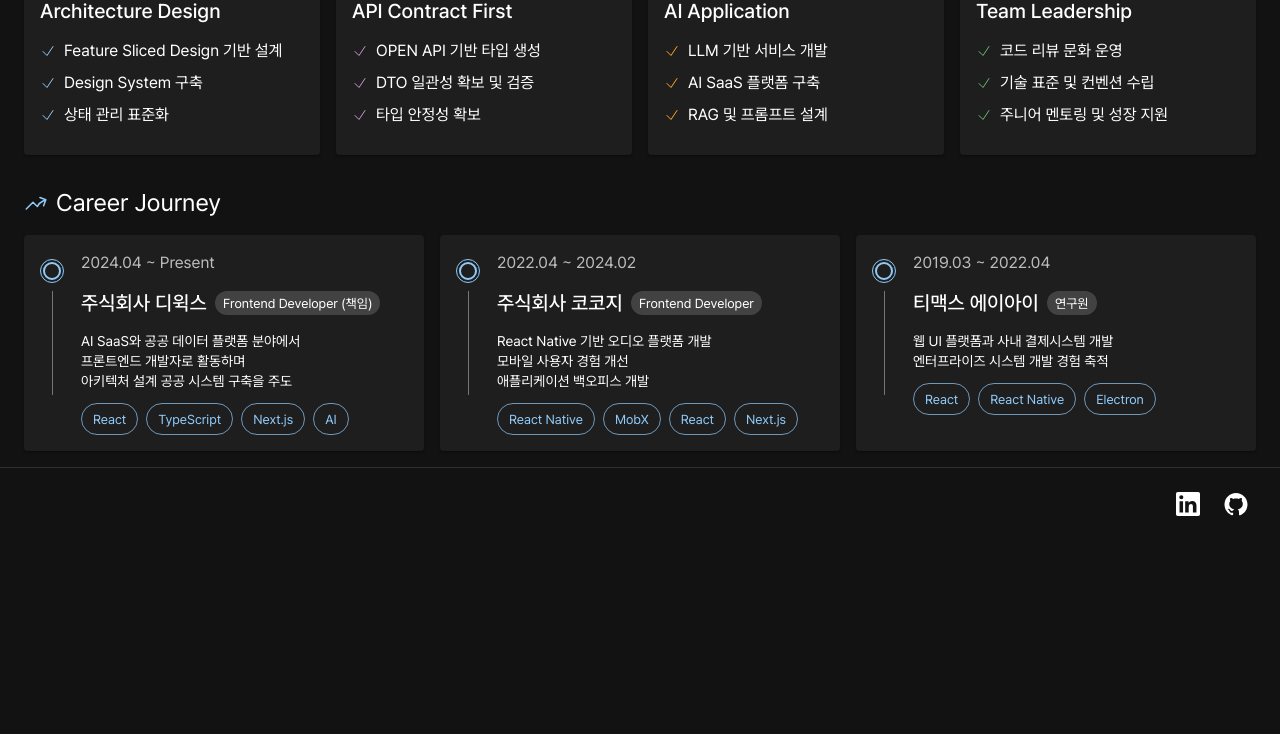
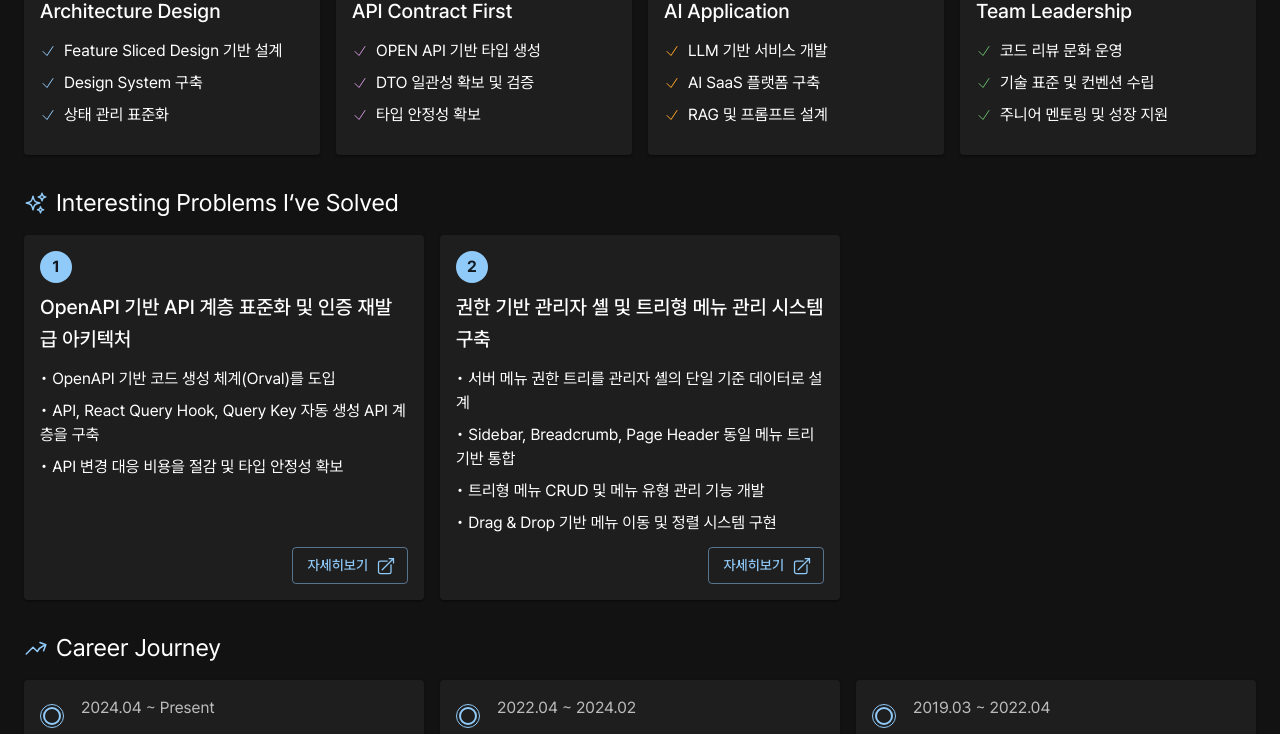
Before and after one commit to Auxilia606/ythong-me, a Next.js app: page / in a window 1280 px wide. Shown: the part 683-1417 px from the top of the page. Before the commit the page ends 1223 px from the top, so only its background shows below. Built offline with nearby package versions, Linux system fonts and the light colour scheme; what @mui/material-nextjs would draw is missing.

Commit message:
Feat: interesting problems 영역 추가

```diff
--- a/src/pages/home/ui/home-page.tsx
+++ b/src/pages/home/ui/home-page.tsx
@@ -4,6 +4,7 @@ import { Container, Stack } from "@mui/material";
 import { HeroBanner } from "./hero-banner";
 import { TechnicalHighlights } from "./technical-highlights";
 import { CareerJourney } from "./career-journey";
+import { InterestingProblems } from "./interesting-problems";
 
 function HomePage() {
   return (
@@ -11,6 +12,7 @@ function HomePage() {
       <Stack spacing={4}>
         <HeroBanner />
         <TechnicalHighlights />
+        <InterestingProblems />
         <CareerJourney />
       </Stack>
     </Container>
--- /dev/null
+++ b/src/pages/home/ui/interesting-problems.tsx
@@ -0,0 +1,123 @@
+import ArrowTopRightOnSquare from "@/shared/icon/arrow-top-right-on-square";
+import Sparkles from "@/shared/icon/sparkles";
+import {
+  Button,
+  Grid,
+  List,
+  ListItem,
+  ListItemText,
+  Paper,
+  Stack,
+  Typography,
+} from "@mui/material";
+import Link from "next/link";
+
+function InterestingProblems() {
+  return (
+    <Stack useFlexGap spacing={2}>
+      <Stack
+        direction="row"
+        useFlexGap
+        spacing={1}
+        sx={{ alignItems: "center" }}
+      >
+        <Sparkles color="primary" />
+        <Typography variant="h5" component="div">
+          Interesting Problems I&lsquo;ve Solved
+        </Typography>
+      </Stack>
+
+      <Grid container spacing={2}>
+        {problems.map((v, i) => (
+          <Grid key={i} size={4}>
+            <Paper
+              sx={{
+                flex: 1,
+                p: 2,
+                height: "100%",
+              }}
+            >
+              <Stack
+                spacing={1}
+                sx={{
+                  alignItems: "flex-start",
+                  height: "100%",
+                }}
+              >
+                <Stack
+                  sx={{
+                    borderRadius: 100,
+                    bgcolor: "primary.main",
+                    width: 32,
+                    height: 32,
+                    alignItems: "center",
+                    justifyContent: "center",
+                  }}
+                >
+                  <Typography
+                    sx={{
+                      color: "primary.contrastText",
+                      fontWeight: 700,
+                    }}
+                  >
+                    {i + 1}
+                  </Typography>
+                </Stack>
+                <Typography variant="h6" component="div">
+                  {v.title}
+                </Typography>
+                <List
+                  disablePadding
+                  sx={{
+                    flex: 1,
+                  }}
+                >
+                  {v.descr.map((v2, i2) => (
+                    <ListItem key={i2} disablePadding disableGutters>
+                      <ListItemText primary={v2} />
+                    </ListItem>
+                  ))}
+                </List>
+                {v.link && (
+                  <Button
+                    variant="outlined"
+                    endIcon={<ArrowTopRightOnSquare />}
+                    LinkComponent={Link}
+                    href={v.link}
+                    sx={{ alignSelf: "flex-end" }}
+                  >
+                    자세히보기
+                  </Button>
+                )}
+              </Stack>
+            </Paper>
+          </Grid>
+        ))}
+      </Grid>
+    </Stack>
+  );
+}
+
+export { InterestingProblems };
+
+const problems = [
+  {
+    title: "OpenAPI 기반 API 계층 표준화 및 인증 재발급 아키텍처",
+    descr: [
+      "• OpenAPI 기반 코드 생성 체계(Orval)를 도입",
+      "• API, React Query Hook, Query Key 자동 생성 API 계층을 구축",
+      "• API 변경 대응 비용을 절감 및 타입 안정성 확보",
+    ],
+    link: "https://typical-earwig-65a.notion.site/OpenAPI-API-382351322877805d8678d46f45ec4d91",
+  },
+  {
+    title: "권한 기반 관리자 셸 및 트리형 메뉴 관리 시스템 구축",
+    descr: [
+      "• 서버 메뉴 권한 트리를 관리자 셸의 단일 기준 데이터로 설계",
+      "• Sidebar, Breadcrumb, Page Header 동일 메뉴 트리 기반 통합",
+      "• 트리형 메뉴 CRUD 및 메뉴 유형 관리 기능 개발",
+      "• Drag & Drop 기반 메뉴 이동 및 정렬 시스템 구현",
+    ],
+    link: "https://typical-earwig-65a.notion.site/OpenAPI-API-382351322877805d8678d46f45ec4d91",
+  },
+];
--- /dev/null
+++ b/src/shared/icon/arrow-top-right-on-square.tsx
@@ -0,0 +1,24 @@
+import type { SvgIconProps } from "@mui/material";
+import { SvgIcon } from "@mui/material";
+
+export default function ArrowTopRightOnSquare(props: SvgIconProps) {
+  return (
+    <SvgIcon {...props}>
+      {/* 여기에 svg 텍스트를 입력합니다. 필요에 따라 jsx 문법으로 바꿔야 할 수 있습니다. */}
+      <svg
+        xmlns="http://www.w3.org/2000/svg"
+        fill="none"
+        viewBox="0 0 24 24"
+        strokeWidth={1.5}
+        stroke="currentColor"
+        className="size-6"
+      >
+        <path
+          strokeLinecap="round"
+          strokeLinejoin="round"
+          d="M13.5 6H5.25A2.25 2.25 0 0 0 3 8.25v10.5A2.25 2.25 0 0 0 5.25 21h10.5A2.25 2.25 0 0 0 18 18.75V10.5m-10.5 6L21 3m0 0h-5.25M21 3v5.25"
+        />
+      </svg>
+    </SvgIcon>
+  );
+}
--- /dev/null
+++ b/src/shared/icon/sparkles.tsx
@@ -0,0 +1,24 @@
+import type { SvgIconProps } from "@mui/material";
+import { SvgIcon } from "@mui/material";
+
+export default function Sparkles(props: SvgIconProps) {
+  return (
+    <SvgIcon {...props}>
+      {/* 여기에 svg 텍스트를 입력합니다. 필요에 따라 jsx 문법으로 바꿔야 할 수 있습니다. */}
+      <svg
+        xmlns="http://www.w3.org/2000/svg"
+        fill="none"
+        viewBox="0 0 24 24"
+        strokeWidth={1.5}
+        stroke="currentColor"
+        className="size-6"
+      >
+        <path
+          strokeLinecap="round"
+          strokeLinejoin="round"
+          d="M9.813 15.904 9 18.75l-.813-2.846a4.5 4.5 0 0 0-3.09-3.09L2.25 12l2.846-.813a4.5 4.5 0 0 0 3.09-3.09L9 5.25l.813 2.846a4.5 4.5 0 0 0 3.09 3.09L15.75 12l-2.846.813a4.5 4.5 0 0 0-3.09 3.09ZM18.259 8.715 18 9.75l-.259-1.035a3.375 3.375 0 0 0-2.455-2.456L14.25 6l1.036-.259a3.375 3.375 0 0 0 2.455-2.456L18 2.25l.259 1.035a3.375 3.375 0 0 0 2.456 2.456L21.75 6l-1.035.259a3.375 3.375 0 0 0-2.456 2.456ZM16.894 20.567 16.5 21.75l-.394-1.183a2.25 2.25 0 0 0-1.423-1.423L13.5 18.75l1.183-.394a2.25 2.25 0 0 0 1.423-1.423l.394-1.183.394 1.183a2.25 2.25 0 0 0 1.423 1.423l1.183.394-1.183.394a2.25 2.25 0 0 0-1.423 1.423Z"
+        />
+      </svg>
+    </SvgIcon>
+  );
+}
```
